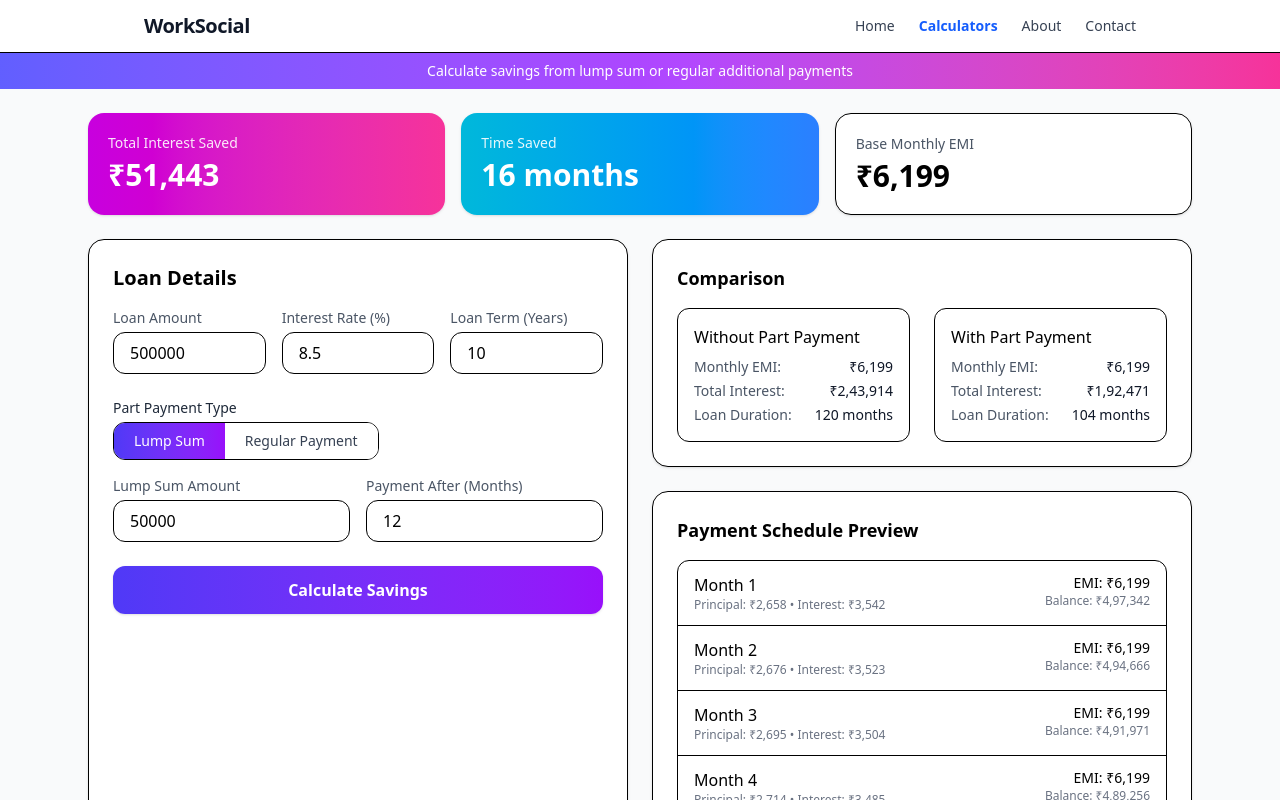
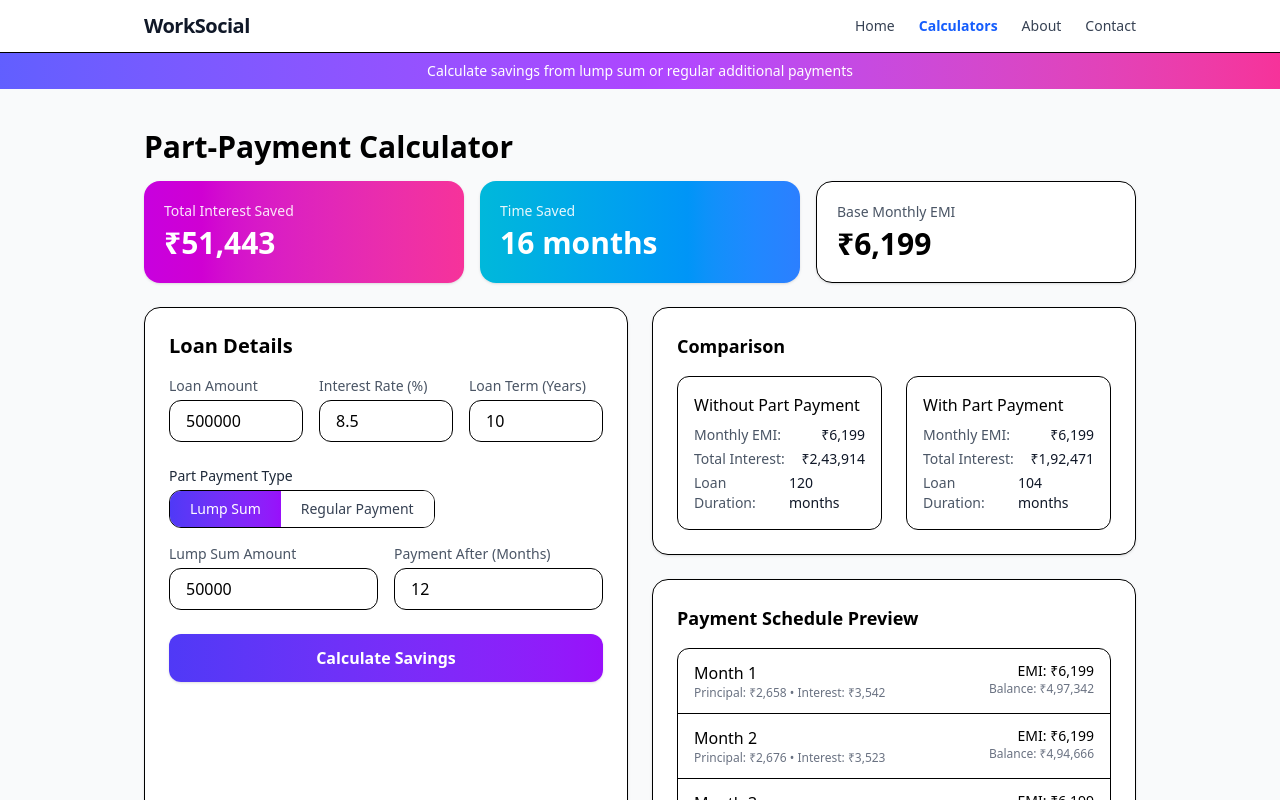
Before and after one commit to worksocial-india/worksocial-ecosystem, a React (Vite) app: page /calculators/part-payment in a window 1280 px wide. Shown: the top 800 px of the page. Built offline with nearby package versions, Linux system fonts and the light colour scheme; the HTML template or start-up script is replaced by a standard one.

Commit message:
Ship amortization page + ensure 404 fallback in public

```diff
--- a/package.json
+++ b/package.json
@@ -10,9 +10,13 @@
     "preview": "vite preview"
   },
   "dependencies": {
+    "file-saver": "^2.0.5",
+    "jspdf": "^3.0.2",
+    "jspdf-autotable": "^5.0.2",
     "react": "^19.1.1",
     "react-dom": "^19.1.1",
-    "react-router-dom": "^7.8.2"
+    "react-router-dom": "^7.8.2",
+    "xlsx": "^0.18.5"
   },
   "devDependencies": {
     "@eslint/js": "^9.33.0",
--- a/src/App.jsx
+++ b/src/App.jsx
@@ -8,6 +8,8 @@ import Contact from "./pages/Contact";
 import EMI from "./pages/EMI";
 import Eligibility from "./pages/Eligibility";
 import PartPrepaymentCalculator from "./pages/part-payment";
+import AmortizationCalculator from "./pages/Amortization";
+
 
 
 
@@ -24,6 +26,8 @@ export default function App() {
         <Route path="/calculators/emi" element={<EMI />} />
         <Route path="/calculators/eligibility" element={<Eligibility />} />
         <Route path="/calculators/part-payment" element={<PartPrepaymentCalculator />} />
+        <Route path="/calculators/amortization" element={<AmortizationCalculator />} />
+
 
 
       </Routes>
--- a/src/pages/part-payment.jsx
+++ b/src/pages/part-payment.jsx
@@ -53,16 +53,14 @@ function buildSchedule({
     // if lump sum month, add it as principal reduction
     let lump = 0;
     if (prepayType === "lump" && lumpAtMonth > 0 && m === lumpAtMonth) {
-      lump = Math.min(lumpSum, balance - principalPart);
+      lump = Math.min(lumpSum, Math.max(0, balance - principalPart));
       principalPart += lump;
     }
 
-    // if about to overshoot, cap to remaining balance
-    if (principalPart > balance) {
-      principalPart = balance;
-    }
+    // cap to remaining balance
+    if (principalPart > balance) principalPart = balance;
 
-    balance = balance - principalPart;
+    balance -= principalPart;
     totalInterest += interest;
 
     rows.push({
@@ -74,7 +72,6 @@ function buildSchedule({
       balance,
     });
 
-    // stop when paid off
     if (balance <= 0.01) break;
   }
 
@@ -143,7 +140,9 @@ export default function PartPrepaymentCalculator() {
         Calculate savings from lump sum or regular additional payments
       </div>
 
-      <main className="max-w-6xl mx-auto p-4 md:p-6">
+      <main className="max-w-5xl mx-auto px-4 py-10">
+        <h1 className="text-3xl font-bold mb-4">Part-Payment Calculator</h1>
+
         {/* Stats row */}
         <div className="grid grid-cols-1 md:grid-cols-3 gap-4 mb-6">
           <div className="rounded-2xl bg-gradient-to-r from-fuchsia-600 to-pink-500 text-white p-5 shadow-sm">
@@ -282,12 +281,11 @@ export default function PartPrepaymentCalculator() {
               </div>
             )}
 
-            {/* calculate button (not strictly needed; calculations are reactive) */}
+            {/* calculate button (reactive anyway) */}
             <button
               type="button"
               className="mt-6 w-full rounded-xl bg-gradient-to-r from-indigo-600 to-purple-600 px-4 py-3 text-white font-semibold shadow-sm hover:opacity-95"
               onClick={() => {
-                // values are reactive; this is just a friendly focus/scroll behavior
                 document.getElementById("comparison")?.scrollIntoView({ behavior: "smooth" });
               }}
             >
@@ -314,9 +312,7 @@ export default function PartPrepaymentCalculator() {
                   </div>
                   <div className="text-sm text-gray-600 flex justify-between mt-1">
                     <span>Loan Duration:</span>
-                    <span className="font-medium text-gray-900">
-                      {base.monthsPaid} months
-                    </span>
+                    <span className="font-medium text-gray-900">{base.monthsPaid} months</span>
                   </div>
                 </div>
 
@@ -325,9 +321,7 @@ export default function PartPrepaymentCalculator() {
                   <div className="text-sm text-gray-600 flex justify-between">
                     <span>Monthly EMI:</span>
                     <span className="font-medium text-gray-900">
-                      {fmtINR(
-                        tab === "regular" ? base.baseEmi + extraMonthly : base.baseEmi
-                      )}
+                      {fmtINR(tab === "regular" ? base.baseEmi + extraMonthly : base.baseEmi)}
                     </span>
                   </div>
                   <div className="text-sm text-gray-600 flex justify-between mt-1">
@@ -338,9 +332,7 @@ export default function PartPrepaymentCalculator() {
                   </div>
                   <div className="text-sm text-gray-600 flex justify-between mt-1">
                     <span>Loan Duration:</span>
-                    <span className="font-medium text-gray-900">
-                      {withPrepay.monthsPaid} months
-                    </span>
+                    <span className="font-medium text-gray-900">{withPrepay.monthsPaid} months</span>
                   </div>
                 </div>
               </div>
@@ -365,12 +357,8 @@ export default function PartPrepaymentCalculator() {
                       </div>
                     </div>
                     <div className="text-right">
-                      <div className="text-sm">
-                        EMI: {fmtINR(row.emi)}
-                      </div>
-                      <div className="text-xs text-gray-500">
-                        Balance: {fmtINR(row.balance)}
-                      </div>
+                      <div className="text-sm">EMI: {fmtINR(row.emi)}</div>
+                      <div className="text-xs text-gray-500">Balance: {fmtINR(row.balance)}</div>
                     </div>
                   </div>
                 ))}
```
Also changed, not shown: 1 other file (tests, documents, lock files or other folders).
